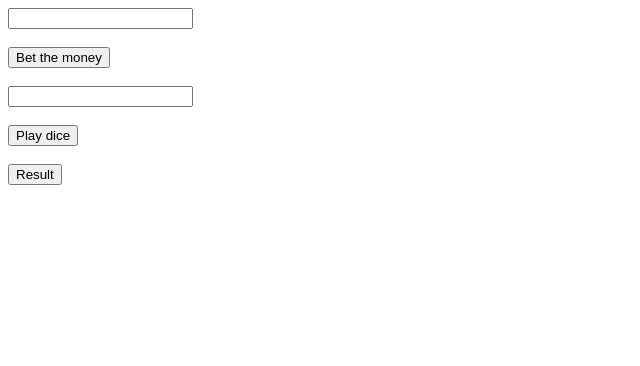
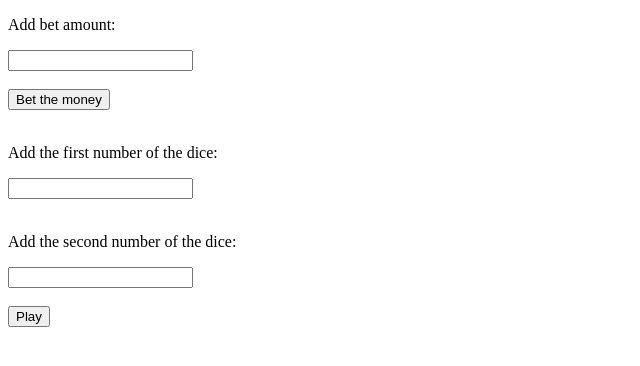
Before and after one commit to Vasile-Creuco/Interview-Code-01.04.2022, a plain HTML site: page index.html in a window 1280 px wide. Shown: the whole page, without its empty margins (0-640 px from the left). Drawn offline with Linux system fonts and the light colour scheme.

Commit message:
Update index.html

```diff
--- a/index.html
+++ b/index.html
@@ -8,19 +8,22 @@
     <title>Cazino online</title>
 </head>
 <body>
+    <p>Add bet amount:</p>
     <input type="text" id="sum_money">
     <br>
     <br>
     <button type="button" onclick="betMoney()">Bet the money</button>
     <br>
     <br>
+    <p>Add the first number of the dice:</p>
     <input type="text" id="number_dice">
     <br>
     <br>
-    <button type="button" onclick="playDice()">Play dice</button>
+    <p>Add the second number of the dice:</p>
+    <input type="text" id="number_dice1">
     <br>
     <br>
-    <button type="button" onclick="resultGame()">Result</button>
+    <button type="button" onclick="playDice()">Play</button>
     <div class="text" id="message"></div>
 </body>
 
```
